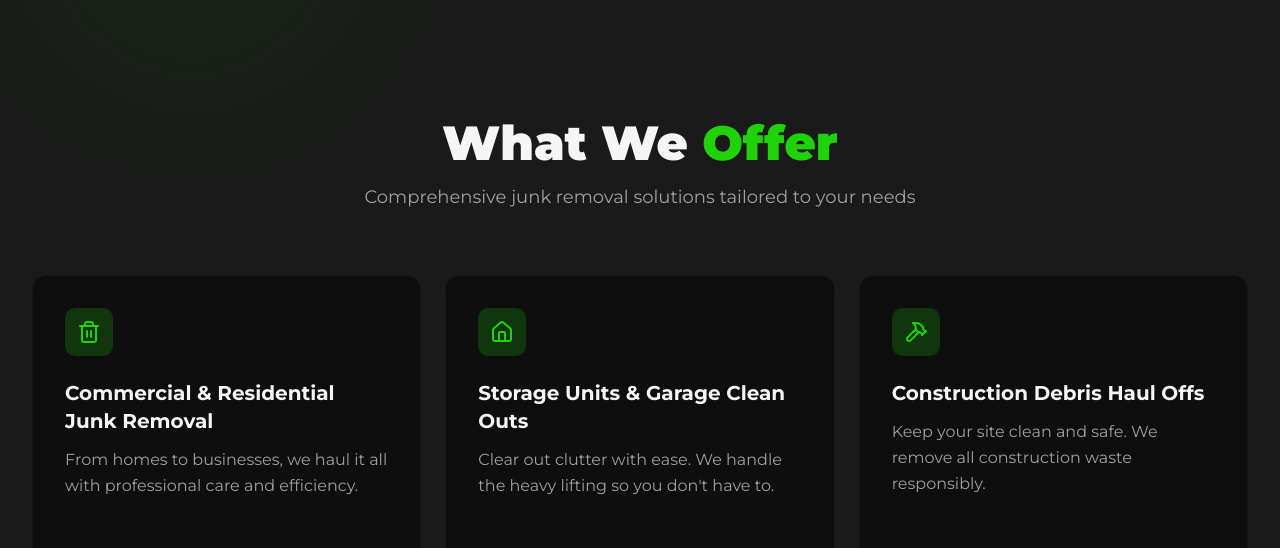
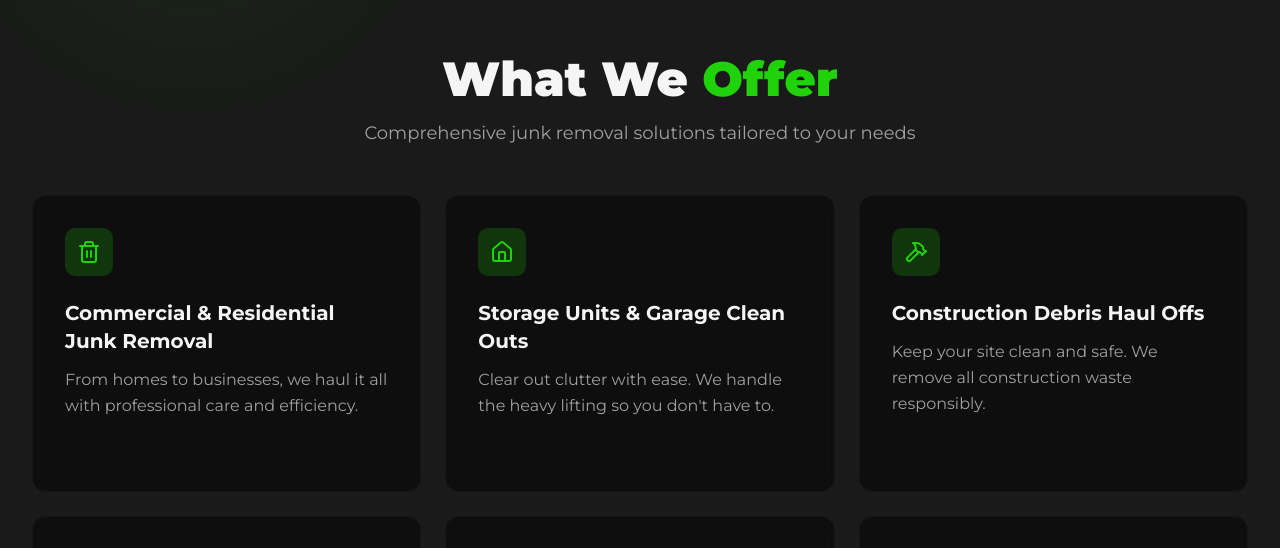
Before and after one commit to davisbryan595-lang/big-als-debris, a Next.js app: page / in a window 1280 px wide. Shown: the part 1577-2125 px from the top of the page. Built offline with nearby package versions, Linux system fonts and the light colour scheme.

Commit message:
Update services.tsx

```diff
--- a/components/services.tsx
+++ b/components/services.tsx
@@ -37,13 +37,16 @@ const services = [
 
 export default function Services() {
   return (
-    <section id="services" className="py-20 sm:py-32 bg-surface relative overflow-hidden">
+    <section
+      id="services"
+      className="py-10 sm:py-16 bg-surface relative overflow-hidden pt-[80px]"
+    >
       {/* Background Elements */}
       <div className="absolute top-0 right-0 w-96 h-96 bg-primary/5 rounded-full blur-3xl -z-10"></div>
       <div className="absolute bottom-0 left-0 w-96 h-96 bg-primary/5 rounded-full blur-3xl -z-10"></div>
 
       <div className="max-w-7xl mx-auto px-4 sm:px-6 lg:px-8">
-        <div className="text-center mb-16 animate-fade-in-up">
+        <div className="text-center mb-12 animate-fade-in-up">
           <h2 className="text-4xl sm:text-5xl font-black text-text mb-4">
             What We <span className="text-primary">Offer</span>
           </h2>
```
